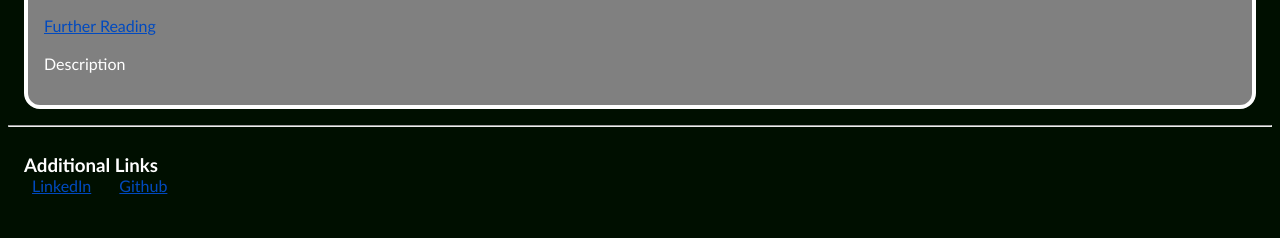
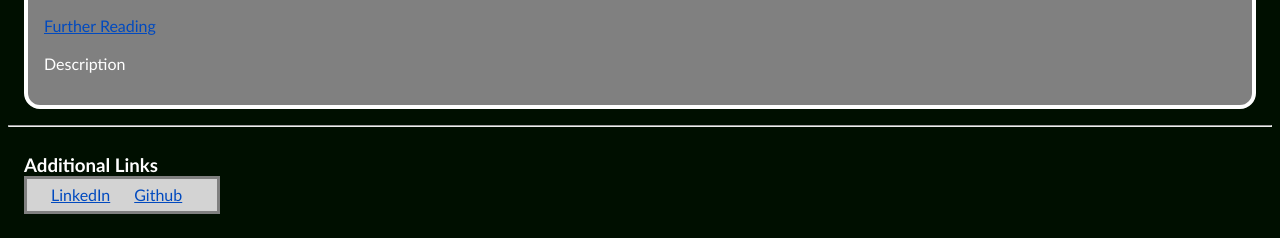
Before and after one commit to Daniel-P-Arevalo/cse134-hw5, a plain HTML site: page Portfolio.html in a window 1280 px wide. Both pictures are taken after a click on the button "Theme (Light)". Shown: the part 672-910 px from the top of the page. Drawn offline with Linux system fonts and the light colour scheme.

Commit message:
Add background to footer nav bar to increase visibility in dark mode

```diff
--- a/Portfolio.html
+++ b/Portfolio.html
@@ -37,7 +37,7 @@
     <hr>
     <footer>
       <h3>Additional Links</h3>
-      <nav>
+      <nav id="footer-nav">
         <a href="https://linkedin.com/in/daniel-arevalo-55a005337" class="footer-link">LinkedIn</a>
         <a href="https://github.com/Daniel-P-Arevalo" class="footer-link">Github</a>
       </nav>
--- a/scripts/project-card.js
+++ b/scripts/project-card.js
@@ -24,6 +24,9 @@ class ProjectCard extends HTMLElement {
                 }
                 .project-card p {
                     width: 80%;
+                }
+                .project-card a {
+                    color: 0051a2;
                 }
                 @media (max-width: 320px) {
                     .project-card {
--- a/scripts/theme.js
+++ b/scripts/theme.js
@@ -2,13 +2,15 @@ function changeTheme (theme) {
     let root = document.documentElement;
     let toggle = document.getElementById('theme-toggle');
     let projects = document.getElementsByClassName('project-card');
+    let footerNav = document.getElementById('footer-nav');
     if (theme === 'dark') {
         localStorage.setItem('theme', 'dark');
         root.style.backgroundColor = 'var(--dark-bg-color, black)';
         root.style.color = 'var(--dark-text-color, white)';
         toggle.style.backgroundColor = 'var(--dark-theme-toggle-color, white)';
         toggle.innerText = 'Theme (Dark)';
-
+        footerNav.style.backgroundColor = 'var(--dark-footer-color, lightgray)';
+        footerNav.style.borderColor = 'var(--dark-footer-border, white)';
         for (let i = 0; i < projects.length; i++) {
             let card = projects[i];
             card.style.backgroundColor = 'var(--dark-card-bg-color, gray)';
@@ -20,6 +22,8 @@ function changeTheme (theme) {
         root.style.color = 'var(--light-text-color, black)';
         toggle.style.backgroundColor = 'var(--light-theme-toggle-color, yellow)';
         toggle.innerText = 'Theme (Light)';
+        footerNav.style.backgroundColor = 'var(--light-footer-color, white)';
+        footerNav.style.borderColor = 'var(--light-footer-border, black)';
         for (let i = 0; i < projects.length; i++) {
             let card = projects[i];
             card.style.backgroundColor = 'var(--light-card-bg-color, white)';
--- a/stylesheets/base.css
+++ b/stylesheets/base.css
@@ -8,12 +8,16 @@
     --light-text-color: black;
     --light-card-bg-color: white;
     --light-card-border: black;
+    --light-footer-color: white;
+    --light-footer-border: black;
 
     --dark-bg-color: rgb(0, 15, 0);
     --dark-theme-toggle-color: white;
     --dark-text-color: white;
     --dark-card-bg-color: gray;
     --dark-card-border: white;
+    --dark-footer-color: lightgray;
+    --dark-footer-border: gray;
 
     background-color: var(--pale-green, honeydew);
 }
@@ -105,6 +109,15 @@ img {
 nav {
     margin-right: 1rem;
 }
+nav#footer-nav {
+    display: flex;
+    align-items: center;
+    background-color: white;
+    border: solid black 3px;
+    margin-left: 1em;
+    width: 15%;
+    height: 2em;
+}
 button#theme-toggle {
     height: 4em;
     width: 4em;
@@ -116,6 +129,9 @@ button#theme-toggle {
     p {
         width: 50%
     }
+    nav.footer-nav {
+        width: 20%;
+    }
 }
 @media (max-width: 768px) {
     p {
@@ -126,6 +142,9 @@ button#theme-toggle {
     }
     a.footer-link {
         font-size: 1.2em;
+    }
+    nav.footer-nav {
+        width: 25%;
     }
 }
 @media (max-width: 425px) {
@@ -150,4 +169,7 @@ button#theme-toggle {
     a.footer-link {
         font-size: 1.3em;
     }
+    nav.footer-nav {
+        width: 75%;
+    }
 }
```
Also changed, not shown: About.html (+1 -1 lines), index.html (+1 -1 lines).
